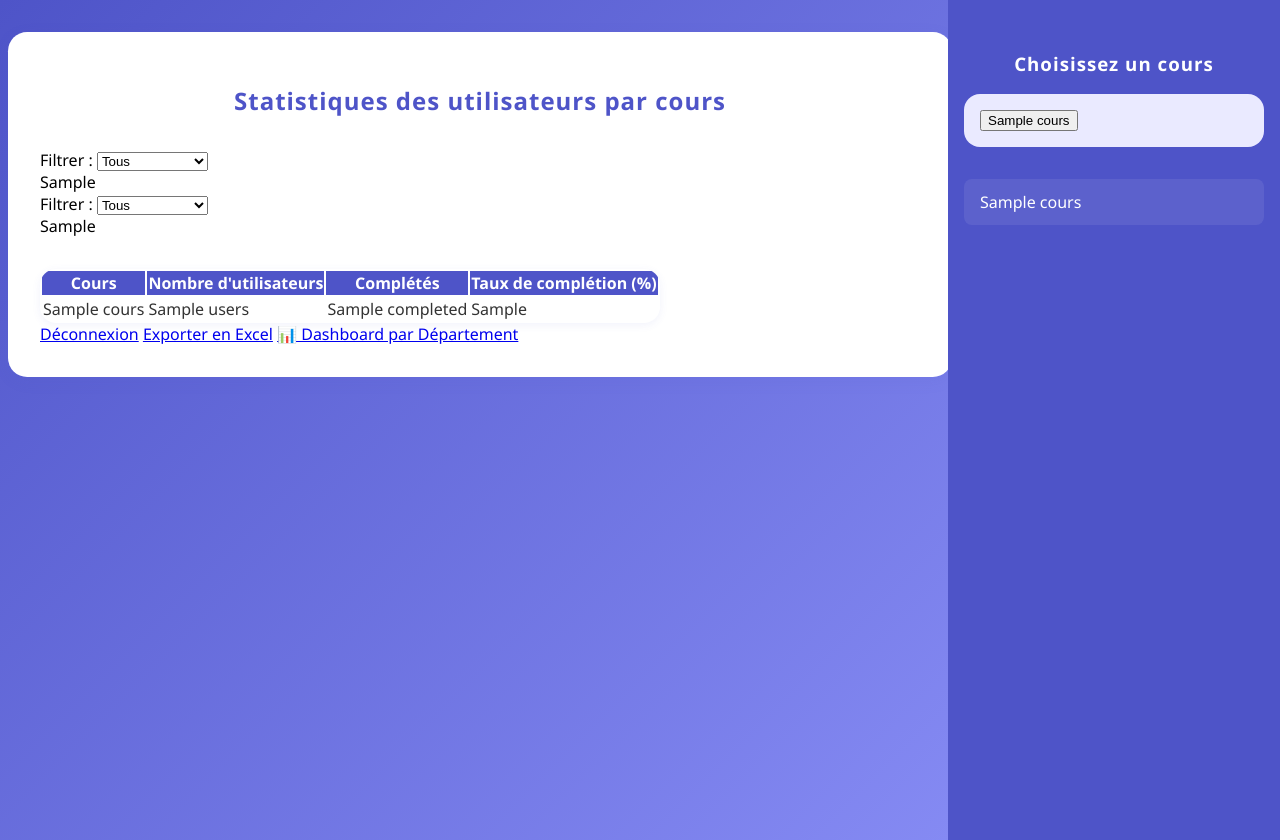
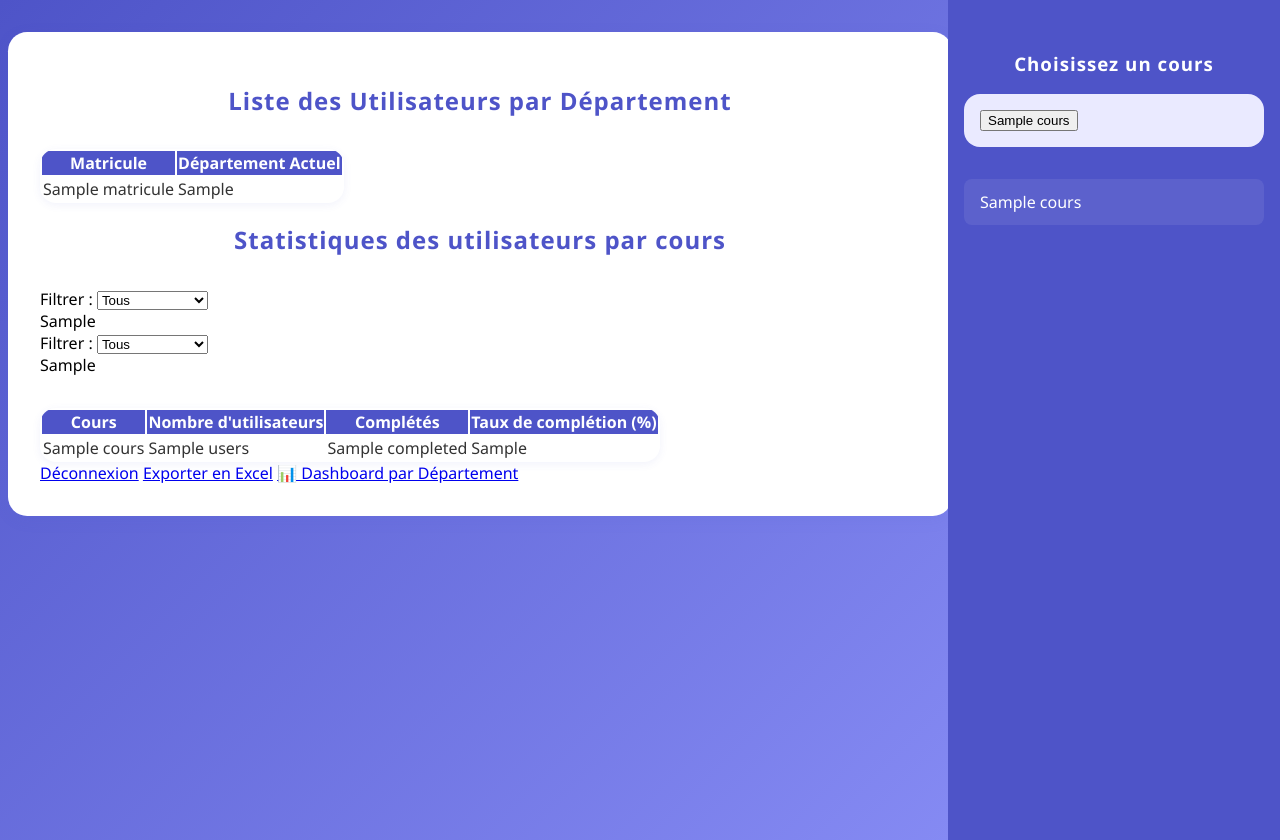
Before and after one commit to sarakr26/PFA-project, a Flask app: template mon_projet_stat_web/app/templates/extract.html in a window 1280 px wide. Run offline with Flask 3, Linux system fonts and the light colour scheme; the template is opened without the code that fills it: most values are stand-ins (such as "Sample title", 1, 10 or a date in 2020); some libraries are stand-ins or nearby versions.

Commit message:
traite_ex_dep v1

```diff
--- a/mon_projet_stat_web/app/routes.py
+++ b/mon_projet_stat_web/app/routes.py
@@ -1,4 +1,4 @@
-from flask import Blueprint, render_template, request, redirect, url_for, session, flash, send_file, jsonify
+from flask import Blueprint, render_template, request, url_for, session, flash, send_file, jsonify, redirect
 import plotly.graph_objs as go
 import plotly.io as pio
 from app.scraper import extract_courses_and_users
@@ -32,11 +32,47 @@ def load_department_mappings():
         cours_path = os.path.join(data_dir, 'departement_cours.xlsx')
         users_path = os.path.join(data_dir, 'utilisateurs_departements.xlsx')
 
+        print(f"Tentative de lecture des fichiers Excel dans {data_dir}", file=sys.stderr)
+
         if not os.path.exists(cours_path) or not os.path.exists(users_path):
+            print("Un ou plusieurs fichiers Excel sont manquants", file=sys.stderr)
             return None, None
 
+        # Lire le fichier des utilisateurs, spécifiquement la feuille "Effectifs"
+        try:
+            excel_file = pd.ExcelFile(users_path)
+            print(f"Feuilles disponibles : {excel_file.sheet_names}", file=sys.stderr)
+            # Lire en utilisant la première ligne comme en-têtes
+            user_dept_df = pd.read_excel(users_path, sheet_name='Effectifs', header=1)
+            print(f"Colonnes trouvées dans le fichier : {user_dept_df.columns.tolist()}", file=sys.stderr)
+            print("\nPremières lignes du fichier :", file=sys.stderr)
+            print(user_dept_df.head(), file=sys.stderr)
+        except Exception as e:
+            print(f"Erreur lors de la lecture de la feuille Effectifs : {str(e)}", file=sys.stderr)
+            return None, None
+
+        # Vérifier les colonnes nécessaires
+        if 'Unnamed: 0' not in user_dept_df.columns or 'Unnamed: 11' not in user_dept_df.columns:
+            print(f"Erreur: colonnes manquantes dans le fichier. Colonnes attendues: 'Unnamed: 0', 'Unnamed: 11'", file=sys.stderr)
+            print(f"Colonnes trouvées: {user_dept_df.columns.tolist()}", file=sys.stderr)
+            return None, None
+
+        # Sélectionner et renommer les colonnes
+        try:
+            user_dept_df = user_dept_df[['Unnamed: 0', 'Unnamed: 11']]
+            user_dept_df = user_dept_df.rename(columns={
+                'Unnamed: 0': 'matricule',
+                'Unnamed: 11': 'departement_actuel'
+            })
+            print("\nDonnées après traitement :", file=sys.stderr)
+            print(user_dept_df.head(), file=sys.stderr)
+        except Exception as e:
+            print(f"Erreur lors du traitement des colonnes : {str(e)}", file=sys.stderr)
+            return None, None
+
+        # Lire le fichier des cours
         dept_courses_df = pd.read_excel(cours_path)
-        user_dept_df = pd.read_excel(users_path)
+
         return dept_courses_df, user_dept_df
     except Exception as e:
         print(f"Erreur lors du chargement des fichiers Excel : {e}", file=sys.stderr)
@@ -89,29 +125,65 @@ def extract():
     if 'user' not in session or 'password' not in session:
         print("Session utilisateur manquante, redirection vers /login", file=sys.stderr)
         return redirect(url_for('main.login'))
+
     username = session['user']
     password = session['password']
     print(f"Extraction pour user={username}", file=sys.stderr)
+
     try:
         data = extract_courses_and_users(username, password)
         print(f"Résultat extraction : {data}", file=sys.stderr)
+
         if not data:
             flash("Aucune donnée extraite ou identifiants incorrects.", "danger")
             return render_template('extract.html', graph_html=None, graph_completion_html=None, data=None)
+
         # Générer le graphique Plotly pour le nombre d'utilisateurs
         cours = [d['cours'] for d in data]
         users = [d['users'] for d in data]
         fig = go.Figure([go.Bar(x=cours, y=users)])
-        fig.update_layout(title="Nombre d'utilisateurs par cours", xaxis_title="Cours", yaxis_title="Utilisateurs", xaxis_tickangle=-45)
+        fig.update_layout(title="Nombre d'utilisateurs par cours",
+                         xaxis_title="Cours",
+                         yaxis_title="Utilisateurs",
+                         xaxis_tickangle=-45)
         graph_html = pio.to_html(fig, full_html=False)
+
         # Générer le graphique Plotly pour le taux de complétion
-        taux = [d['taux_completion'] if isinstance(d['taux_completion'], (int, float)) or (isinstance(d['taux_completion'], str) and d['taux_completion'].replace('.', '', 1).isdigit()) else None for d in data]
-        taux = [float(t) if t not in (None, 'N/A') and str(t).replace('.', '', 1).isdigit() else None for t in taux]
+        taux = [d['taux_completion'] if isinstance(d['taux_completion'], (int, float)) or
+                (isinstance(d['taux_completion'], str) and d['taux_completion'].replace('.', '', 1).isdigit())
+                else None for d in data]
+        taux = [float(t) if t not in (None, 'N/A') and str(t).replace('.', '', 1).isdigit()
+                else None for t in taux]
+
         fig2 = go.Figure([go.Bar(x=cours, y=taux)])
-        fig2.update_layout(title="Taux de complétion (%) par cours", xaxis_title="Cours", yaxis_title="Taux de complétion (%)", xaxis_tickangle=-45)
+        fig2.update_layout(title="Taux de complétion (%) par cours",
+                          xaxis_title="Cours",
+                          yaxis_title="Taux de complétion (%)",
+                          xaxis_tickangle=-45)
         graph_completion_html = pio.to_html(fig2, full_html=False)
+
+        # Charger les données des utilisateurs et départements
+        _, user_dept_df = load_department_mappings()
+        if user_dept_df is not None:
+            users_departments = user_dept_df.to_dict('records')
+            print("\nDonnées envoyées au template :", file=sys.stderr)
+            print(f"Nombre d'utilisateurs : {len(users_departments)}", file=sys.stderr)
+            print("Premiers utilisateurs :", file=sys.stderr)
+            for user in users_departments[:5]:
+                print(user, file=sys.stderr)
+        else:
+            users_departments = []
+            print("Aucune donnée d'utilisateurs à envoyer au template", file=sys.stderr)
+            flash("Impossible de charger les données des départements", "warning")
+
         session['last_data'] = data  # Pour export Excel
-        return render_template('extract.html', graph_html=graph_html, graph_completion_html=graph_completion_html, data=data, cours_data_json=json.dumps(data))
+        return render_template('extract.html',
+                            graph_html=graph_html,
+                            graph_completion_html=graph_completion_html,
+                            data=data,
+                            cours_data_json=json.dumps(data),
+                            users_departments=users_departments)
+
     except Exception as e:
         import traceback
         tb = traceback.format_exc()
@@ -206,6 +278,7 @@ def export_excel():
     if not data:
         flash("Aucune donnée à exporter.", "danger")
         return redirect(url_for('main.extract'))
+
     df = pd.DataFrame(data)
     output = io.BytesIO()
 
@@ -237,16 +310,24 @@ def export_excel():
     plt.close()
     img2.seek(0)
 
+    # Créer le fichier Excel avec les graphiques
     with pd.ExcelWriter(output, engine='xlsxwriter') as writer:
         df.to_excel(writer, index=False, sheet_name='Statistiques')
         workbook = writer.book
         worksheet = writer.sheets['Statistiques']
+
         # Insérer les images sous le tableau
         row_offset = len(df) + 3
-        worksheet.insert_image(row_offset, 0, 'users.png', {'image_data': img1, 'x_scale': 0.8, 'y_scale': 0.8})
-        worksheet.insert_image(row_offset + 22, 0, 'completion.png', {'image_data': img2, 'x_scale': 0.8, 'y_scale': 0.8})
+        worksheet.insert_image(row_offset, 0, 'users.png',
+                             {'image_data': img1, 'x_scale': 0.8, 'y_scale': 0.8})
+        worksheet.insert_image(row_offset + 22, 0, 'completion.png',
+                             {'image_data': img2, 'x_scale': 0.8, 'y_scale': 0.8})
+
     output.seek(0)
-    return send_file(output, download_name='statistiques_cours.xlsx', as_attachment=True, mimetype='application/vnd.openxmlformats-officedocument.spreadsheetml.sheet')
+    return send_file(output,
+                    download_name='statistiques_cours.xlsx',
+                    as_attachment=True,
+                    mimetype='application/vnd.openxmlformats-officedocument.spreadsheetml.sheet')
 
 @bp.route('/notes')
 def notes():
@@ -265,21 +346,29 @@ def logout():
 def get_enrolled_users():
     if 'user' not in session or 'password' not in session:
         return jsonify({'error': 'Not authenticated'}), 401
+
     data = request.get_json()
     course_url = data.get('course_url')
     if not course_url:
         return jsonify({'error': 'Missing course_url'}), 400
-    # Correction : extraire l'ID du cours et construire l'URL users
+
+    # Extraire l'ID du cours et construire l'URL users
     match = re.search(r'/course/(\d+)', course_url)
     if not match:
         return jsonify({'error': 'Invalid course_url'}), 400
+
     course_id = match.group(1)
     users_url = f'https://elearning.sebn.com/courses/edit/{course_id}/action/users/from-dashboard/1'
+
     from app.scraper import extract_users_from_course
     try:
-        users = extract_users_from_course(session['user'], session['password'], users_url, headless=False)
+        users = extract_users_from_course(session['user'],
+                                        session['password'],
+                                        users_url,
+                                        headless=False)
         if users is None:
             return jsonify({'error': 'Scraping failed'}), 500
+
         return jsonify({'users': users})
     except Exception as e:
         return jsonify({'error': str(e)}), 500
--- a/mon_projet_stat_web/app/templates/extract.html
+++ b/mon_projet_stat_web/app/templates/extract.html
@@ -26,6 +26,30 @@
         </ul>
     </div>
     <div class="extract-container" style="margin-right:320px;">
+        <h2 class="extract-title">Liste des Utilisateurs par Département</h2>
+        <table class="table table-bordered table-striped mt-4">
+            <thead class="table-primary">
+                <tr>
+                    <th>Matricule</th>
+                    <th>Département Actuel</th>
+                </tr>
+            </thead>
+            <tbody>
+                {% if users_departments %}
+                    {% for user in users_departments %}
+                    <tr>
+                        <td>{{ user.matricule }}</td>
+                        <td>{{ user.departement_actuel }}</td>
+                    </tr>
+                    {% endfor %}
+                {% else %}
+                    <tr>
+                        <td colspan="2" class="text-center">Aucune donnée disponible</td>
+                    </tr>
+                {% endif %}
+            </tbody>
+        </table>
+
         <h2 class="extract-title">Statistiques des utilisateurs par cours</h2>
         {% with messages = get_flashed_messages(with_categories=true) %}
           {% if messages %}
```
Also changed, not shown: 2 other files.
